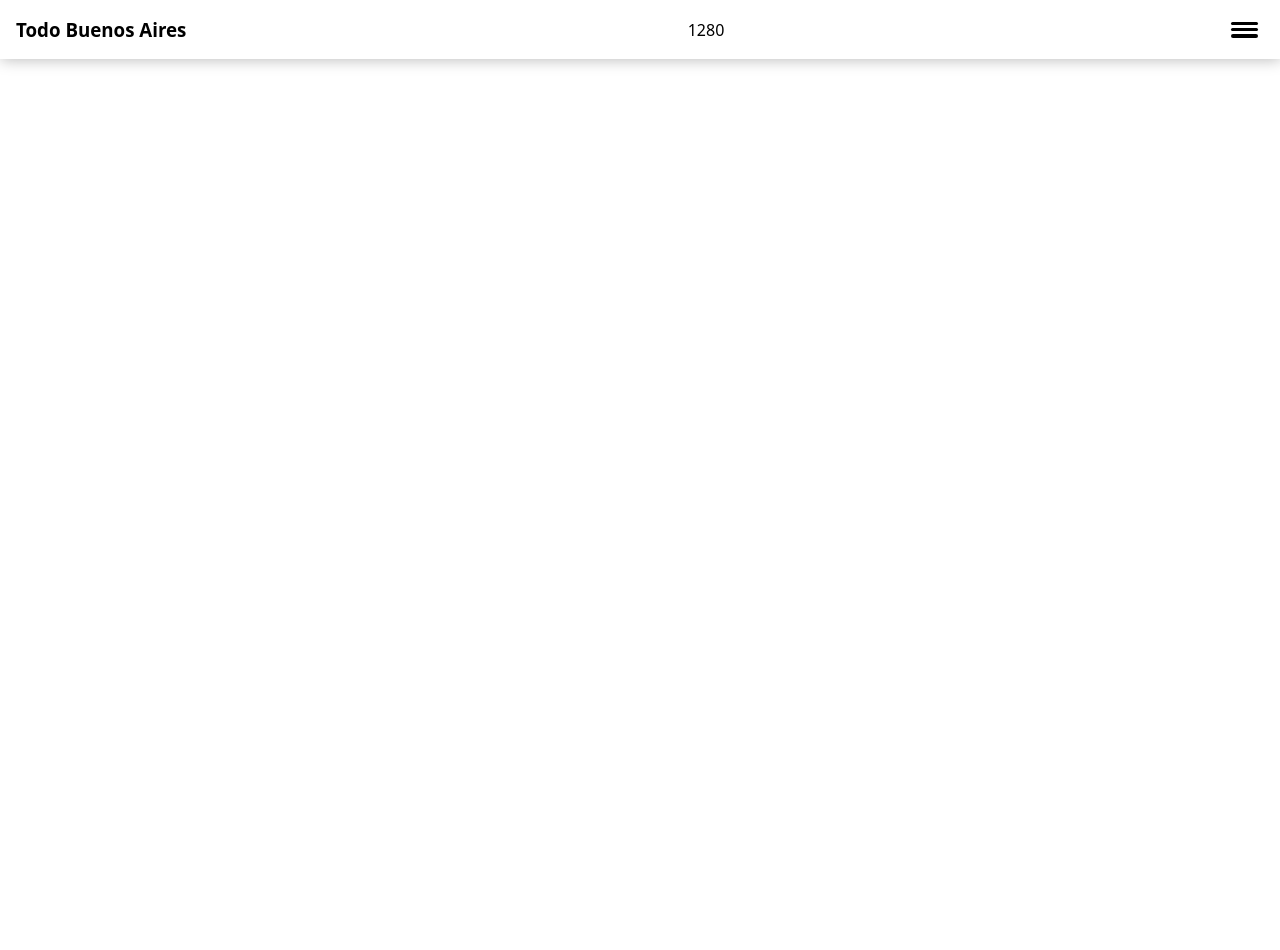
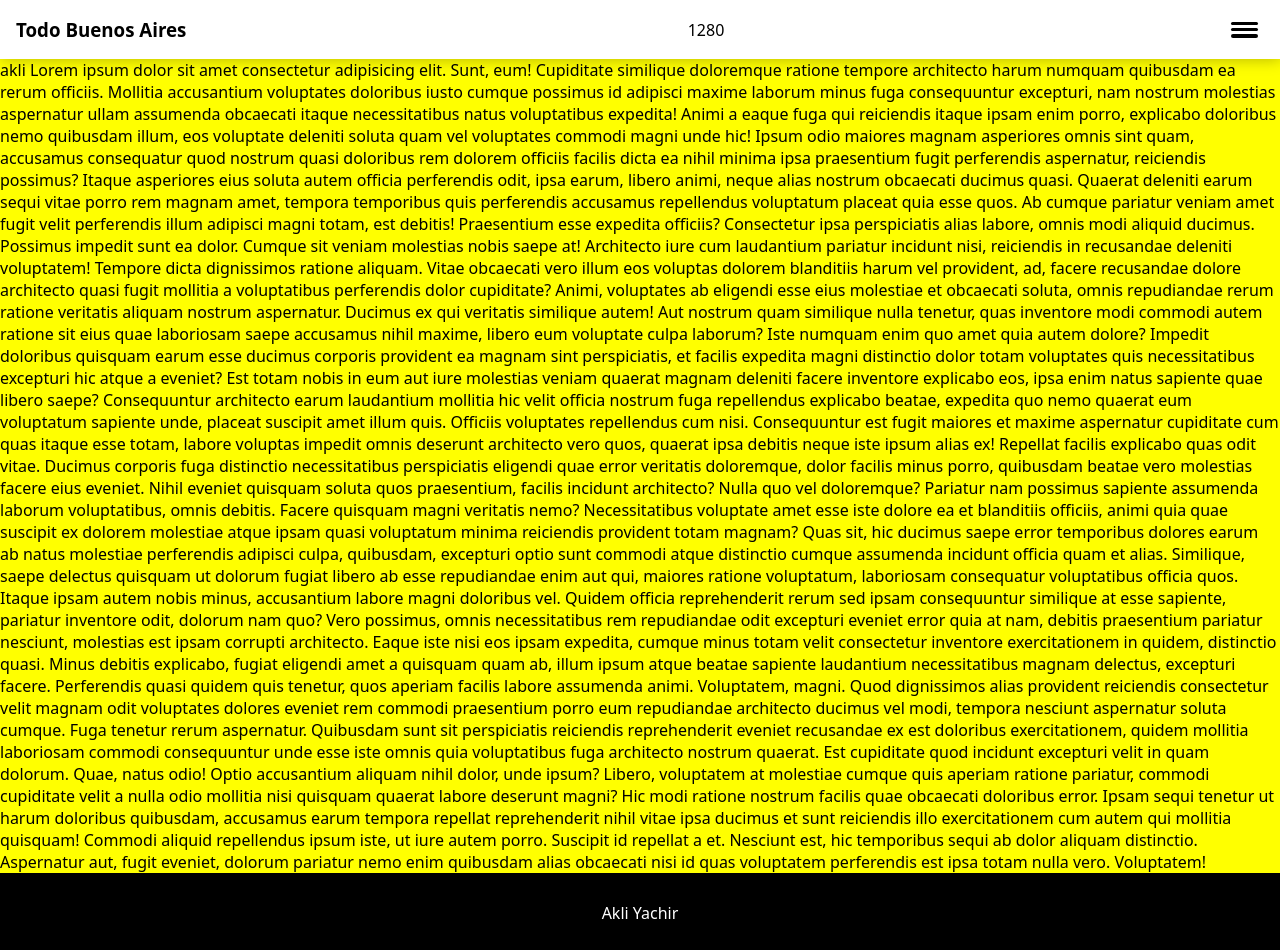
Before and after one commit to akliyachir/blog, a React (Vite) app in the folder client/: page / in a window 1280 px wide. Shown: the top 950 px of the page. Before the commit the page ends 800 px from the top, so only its background shows below. Built offline with nearby package versions, Linux system fonts and the light colour scheme.

Commit message:
navigation

```diff
--- a/client/src/1_Navigation/1_HeaderMain/1_LogoHeaderSite/LogoHeaderSite.css
+++ b/client/src/1_Navigation/1_HeaderMain/1_LogoHeaderSite/LogoHeaderSite.css
@@ -1,3 +1,10 @@
 .LogoHeaderSite {
  color: #000;
+ cursor: pointer;
 }
+
+
+.LogoHeaderSite a {
+ color: #000;
+ text-decoration: none;
+}
--- a/client/src/1_Navigation/1_HeaderMain/1_LogoHeaderSite/LogoHeaderSite.jsx
+++ b/client/src/1_Navigation/1_HeaderMain/1_LogoHeaderSite/LogoHeaderSite.jsx
@@ -1,9 +1,13 @@
 import "./LogoHeaderSite.css";
+
+import { NavLink } from "react-router-dom";
 
 export default function LogoHeaderSite() {
   return (
     <div className="LogoHeaderSite">
-      <h3>Todo Buenos Aires</h3>
+      <NavLink to={"/"}>
+        <h3>Todo Buenos Aires</h3>
+      </NavLink>
     </div>
   );
 }
--- a/client/src/1_Navigation/3_VoileCloseSideMenu/VoileCloseSideMenu.css
+++ b/client/src/1_Navigation/3_VoileCloseSideMenu/VoileCloseSideMenu.css
@@ -1,7 +1,7 @@
 .VoileCloseSideMenuOpen, .VoileCloseSideMenuClosed  {
  cursor: pointer;
  z-index: 9;
-
+ user-select: none;
  position: absolute;
 
 
@@ -19,8 +19,8 @@
 }
 
 .VoileCloseSideMenuClosed {
-left: 70%;
-right: 30%;
+left: 75%;
+right: 25%;
 
 
 
--- /dev/null
+++ b/client/src/1_Navigation/4_FooterMain/FooterMain.css
@@ -0,0 +1,18 @@
+.FooterMain {
+ position: static;
+ bottom: 0;
+ width: 100%;
+ background-color: #000;
+ color: #fff;
+ height: 5rem;
+ display: flex;
+ justify-content: center;
+ align-items: center;
+ flex-direction: column;
+}
+
+
+.AuteurFooterCenter {
+ color: #fff;
+ text-decoration: none;
+}
--- /dev/null
+++ b/client/src/1_Navigation/4_FooterMain/FooterMain.jsx
@@ -0,0 +1,16 @@
+import "./FooterMain.css";
+
+export default function FooterMain() {
+  return (
+    <div className="FooterMain">
+      <a
+        className="AuteurFooterCenter"
+        href="https://www.linkedin.com/in/akliyachir"
+        target="_blank"
+        rel="noopener noreferrer"
+      >
+        Akli Yachir
+      </a>
+    </div>
+  );
+}
--- /dev/null
+++ b/client/src/2_Pages/01_TestPage.css
@@ -0,0 +1,3 @@
+.TestPage {
+ color: #000;
+}
--- /dev/null
+++ b/client/src/2_Pages/01_TestPage.jsx
@@ -0,0 +1,97 @@
+import "./01_TestPage.css";
+
+export default function TestPage() {
+  return (
+    <div className="TestPage">
+      <p>
+        akli Lorem ipsum dolor sit amet consectetur adipisicing elit. Sunt, eum!
+        Cupiditate similique doloremque ratione tempore architecto harum numquam
+        quibusdam ea rerum officiis. Mollitia accusantium voluptates doloribus
+        iusto cumque possimus id adipisci maxime laborum minus fuga consequuntur
+        excepturi, nam nostrum molestias aspernatur ullam assumenda obcaecati
+        itaque necessitatibus natus voluptatibus expedita! Animi a eaque fuga
+        qui reiciendis itaque ipsam enim porro, explicabo doloribus nemo
+        quibusdam illum, eos voluptate deleniti soluta quam vel voluptates
+        commodi magni unde hic! Ipsum odio maiores magnam asperiores omnis sint
+        quam, accusamus consequatur quod nostrum quasi doloribus rem dolorem
+        officiis facilis dicta ea nihil minima ipsa praesentium fugit
+        perferendis aspernatur, reiciendis possimus? Itaque asperiores eius
+        soluta autem officia perferendis odit, ipsa earum, libero animi, neque
+        alias nostrum obcaecati ducimus quasi. Quaerat deleniti earum sequi
+        vitae porro rem magnam amet, tempora temporibus quis perferendis
+        accusamus repellendus voluptatum placeat quia esse quos. Ab cumque
+        pariatur veniam amet fugit velit perferendis illum adipisci magni totam,
+        est debitis! Praesentium esse expedita officiis? Consectetur ipsa
+        perspiciatis alias labore, omnis modi aliquid ducimus. Possimus impedit
+        sunt ea dolor. Cumque sit veniam molestias nobis saepe at! Architecto
+        iure cum laudantium pariatur incidunt nisi, reiciendis in recusandae
+        deleniti voluptatem! Tempore dicta dignissimos ratione aliquam. Vitae
+        obcaecati vero illum eos voluptas dolorem blanditiis harum vel
+        provident, ad, facere recusandae dolore architecto quasi fugit mollitia
+        a voluptatibus perferendis dolor cupiditate? Animi, voluptates ab
+        eligendi esse eius molestiae et obcaecati soluta, omnis repudiandae
+        rerum ratione veritatis aliquam nostrum aspernatur. Ducimus ex qui
+        veritatis similique autem! Aut nostrum quam similique nulla tenetur,
+        quas inventore modi commodi autem ratione sit eius quae laboriosam saepe
+        accusamus nihil maxime, libero eum voluptate culpa laborum? Iste numquam
+        enim quo amet quia autem dolore? Impedit doloribus quisquam earum esse
+        ducimus corporis provident ea magnam sint perspiciatis, et facilis
+        expedita magni distinctio dolor totam voluptates quis necessitatibus
+        excepturi hic atque a eveniet? Est totam nobis in eum aut iure molestias
+        veniam quaerat magnam deleniti facere inventore explicabo eos, ipsa enim
+        natus sapiente quae libero saepe? Consequuntur architecto earum
+        laudantium mollitia hic velit officia nostrum fuga repellendus explicabo
+        beatae, expedita quo nemo quaerat eum voluptatum sapiente unde, placeat
+        suscipit amet illum quis. Officiis voluptates repellendus cum nisi.
+        Consequuntur est fugit maiores et maxime aspernatur cupiditate cum quas
+        itaque esse totam, labore voluptas impedit omnis deserunt architecto
+        vero quos, quaerat ipsa debitis neque iste ipsum alias ex! Repellat
+        facilis explicabo quas odit vitae. Ducimus corporis fuga distinctio
+        necessitatibus perspiciatis eligendi quae error veritatis doloremque,
+        dolor facilis minus porro, quibusdam beatae vero molestias facere eius
+        eveniet. Nihil eveniet quisquam soluta quos praesentium, facilis
+        incidunt architecto? Nulla quo vel doloremque? Pariatur nam possimus
+        sapiente assumenda laborum voluptatibus, omnis debitis. Facere quisquam
+        magni veritatis nemo? Necessitatibus voluptate amet esse iste dolore ea
+        et blanditiis officiis, animi quia quae suscipit ex dolorem molestiae
+        atque ipsam quasi voluptatum minima reiciendis provident totam magnam?
+        Quas sit, hic ducimus saepe error temporibus dolores earum ab natus
+        molestiae perferendis adipisci culpa, quibusdam, excepturi optio sunt
+        commodi atque distinctio cumque assumenda incidunt officia quam et
+        alias. Similique, saepe delectus quisquam ut dolorum fugiat libero ab
+        esse repudiandae enim aut qui, maiores ratione voluptatum, laboriosam
+        consequatur voluptatibus officia quos. Itaque ipsam autem nobis minus,
+        accusantium labore magni doloribus vel. Quidem officia reprehenderit
+        rerum sed ipsam consequuntur similique at esse sapiente, pariatur
+        inventore odit, dolorum nam quo? Vero possimus, omnis necessitatibus rem
+        repudiandae odit excepturi eveniet error quia at nam, debitis
+        praesentium pariatur nesciunt, molestias est ipsam corrupti architecto.
+        Eaque iste nisi eos ipsam expedita, cumque minus totam velit consectetur
+        inventore exercitationem in quidem, distinctio quasi. Minus debitis
+        explicabo, fugiat eligendi amet a quisquam quam ab, illum ipsum atque
+        beatae sapiente laudantium necessitatibus magnam delectus, excepturi
+        facere. Perferendis quasi quidem quis tenetur, quos aperiam facilis
+        labore assumenda animi. Voluptatem, magni. Quod dignissimos alias
+        provident reiciendis consectetur velit magnam odit voluptates dolores
+        eveniet rem commodi praesentium porro eum repudiandae architecto ducimus
+        vel modi, tempora nesciunt aspernatur soluta cumque. Fuga tenetur rerum
+        aspernatur. Quibusdam sunt sit perspiciatis reiciendis reprehenderit
+        eveniet recusandae ex est doloribus exercitationem, quidem mollitia
+        laboriosam commodi consequuntur unde esse iste omnis quia voluptatibus
+        fuga architecto nostrum quaerat. Est cupiditate quod incidunt excepturi
+        velit in quam dolorum. Quae, natus odio! Optio accusantium aliquam nihil
+        dolor, unde ipsum? Libero, voluptatem at molestiae cumque quis aperiam
+        ratione pariatur, commodi cupiditate velit a nulla odio mollitia nisi
+        quisquam quaerat labore deserunt magni? Hic modi ratione nostrum facilis
+        quae obcaecati doloribus error. Ipsam sequi tenetur ut harum doloribus
+        quibusdam, accusamus earum tempora repellat reprehenderit nihil vitae
+        ipsa ducimus et sunt reiciendis illo exercitationem cum autem qui
+        mollitia quisquam! Commodi aliquid repellendus ipsum iste, ut iure autem
+        porro. Suscipit id repellat a et. Nesciunt est, hic temporibus sequi ab
+        dolor aliquam distinctio. Aspernatur aut, fugit eveniet, dolorum
+        pariatur nemo enim quibusdam alias obcaecati nisi id quas voluptatem
+        perferendis est ipsa totam nulla vero. Voluptatem!
+      </p>
+    </div>
+  );
+}
--- a/client/src/App.jsx
+++ b/client/src/App.jsx
@@ -9,11 +9,16 @@ import {
 // -- pages
 
 import RootLayout from "./RootLayout";
+import TestPage from "./2_Pages/01_TestPage";
 
 // -- roots
 
 const router = createBrowserRouter(
-  createRoutesFromElements(<Route path="/" element={<RootLayout />}></Route>)
+  createRoutesFromElements(
+    <Route path="/" element={<RootLayout />}>
+      <Route path="/" element={<TestPage />} />
+    </Route>
+  )
 );
 
 // -- export
--- a/client/src/RootLayout.jsx
+++ b/client/src/RootLayout.jsx
@@ -1,6 +1,8 @@
+import { Outlet } from "react-router-dom";
 import HeaderMain from "./1_Navigation/1_HeaderMain/HeaderMain";
 import SideBarMainMenu from "./1_Navigation/2_SideBarMainMenu/SideBarMainMenu";
 import VoileCloseSideMenu from "./1_Navigation/3_VoileCloseSideMenu/VoileCloseSideMenu";
+import FooterMain from "./1_Navigation/4_FooterMain/FooterMain";
 import PageWidthContextProvider from "./Context/PageWidthContext";
 import SideMenuToggleContextProvider from "./Context/SideMenuToggleContext";
 import "./RootLayout.css";
@@ -13,6 +15,8 @@ export default function RootLayout() {
           <HeaderMain />
           <SideBarMainMenu />
           <VoileCloseSideMenu />
+          <Outlet />
+          <FooterMain />
         </div>
       </SideMenuToggleContextProvider>
     </PageWidthContextProvider>
```
